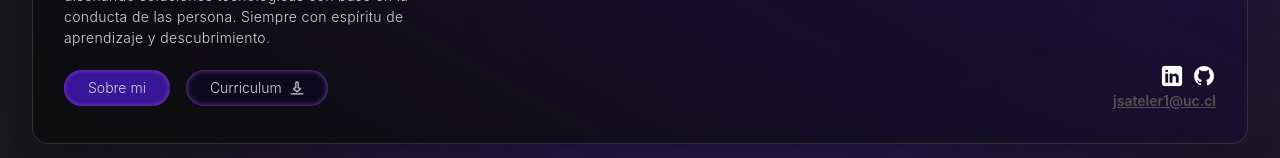
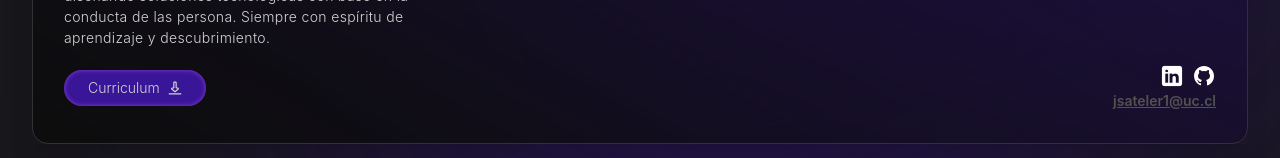
Before and after one commit to cacosat/portafolio-v2, a React (Vite) app: page / in a window 1280 px wide. Shown: the part 574-732 px from the top of the page. Built offline with nearby package versions, Linux system fonts and the light colour scheme.

Commit message:
cv download

```diff
--- a/src/components/Card.jsx
+++ b/src/components/Card.jsx
@@ -5,6 +5,7 @@ import projectImage from '../assets/cardsBg/conway.gif'
 import linkedin from '../assets/linkedin.png'
 import github from '../assets/github.png'
 import emailjs from 'emailjs-com';
+import cv from '../assets/cv_joaquin_sateler.pdf';
 
 export default function Card(props) {
     const [nameLength, setNameLength] = useState(0);
@@ -44,19 +45,15 @@ export default function Card(props) {
                 return <>
                         <div className="flex items-center justify-between w-[100%] gap-4">
                             <div className="flex gap-4">
-                                <button className={`flex gap-2 max-h-9 bg-[#391597] hover:bg-[#4419B3] active:bg-[#1d1058] transition 300ms text-neutral-300 text-sm font-light py-2 px-6 rounded-full`}
-                                        style={{
-                                            boxShadow: 'inset 0 0 5px #883FD4'
-                                        }}>
-                                    Sobre mi
-                                </button>
-                                <button className={`flex items-center gap-2 max-h-9 bg-[#0E0A1D] hover:bg-[#120D29] active:bg-[#1d1058] transition 300ms text-neutral-300 text-sm font-light py-2 px-6 rounded-full`}
+                                <a href={cv} target="_blank" rel="noopener noreferrer">
+                                    <button className={`flex items-center gap-2 max-h-9 bg-[#391597] hover:bg-[#4419B3] active:bg-[#1d1058] transition 300ms text-neutral-300 text-sm font-light py-2 px-6 rounded-full`}
                                             style={{
                                                 boxShadow: 'inset 0 0 5px #883FD4'
                                             }}>
                                         Curriculum
                                         <img src={downloadSvg} alt="Download" />
                                     </button>
+                                </a>
                             </div>
                             <div className="md:flex flex-col items-end hidden">
                                 <div className="flex gap-2">
```
Also changed, not shown: 1 other file (tests, documents, lock files or other folders). Lines whose indentation alone changed are shown as unchanged.
